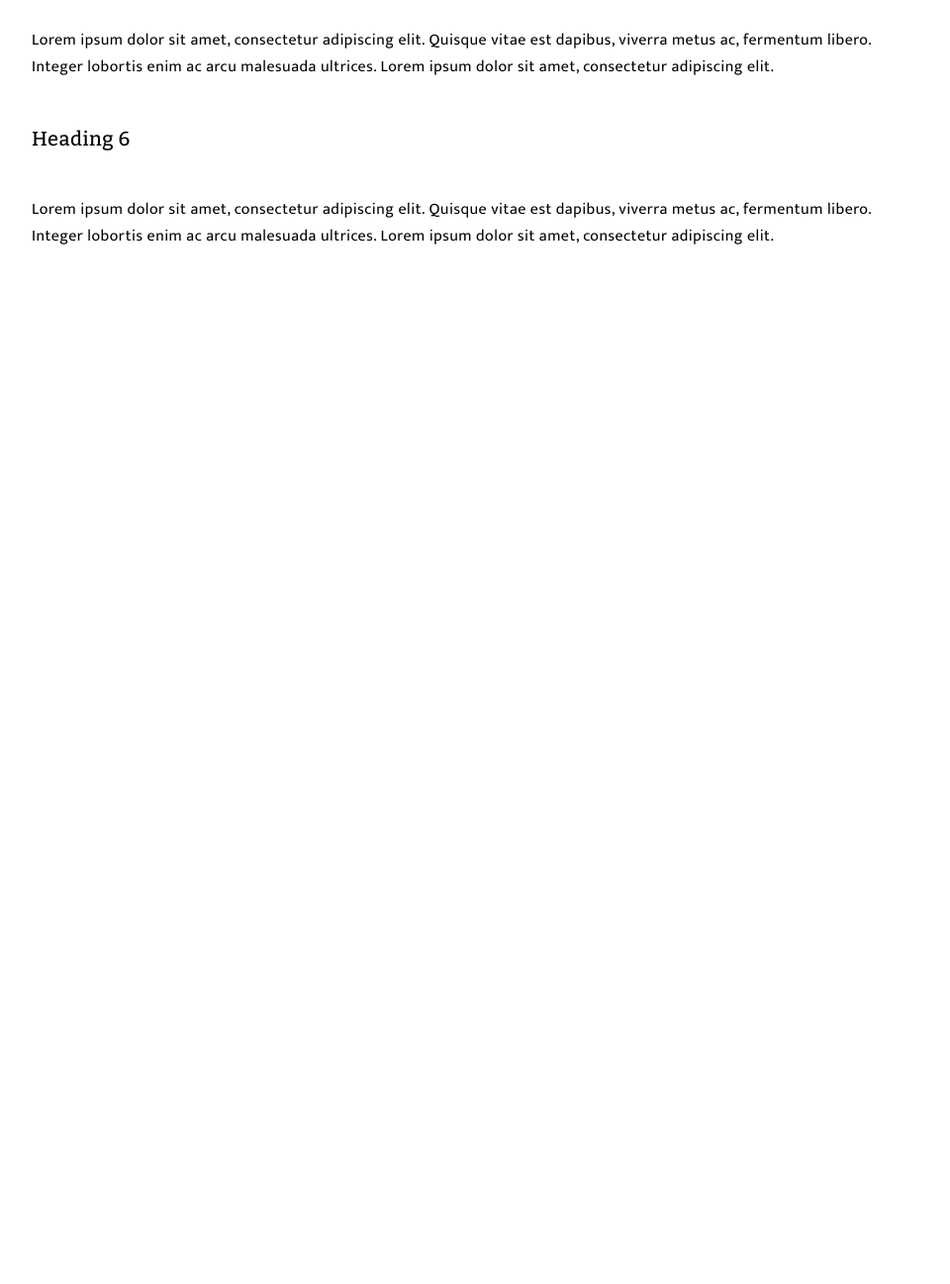
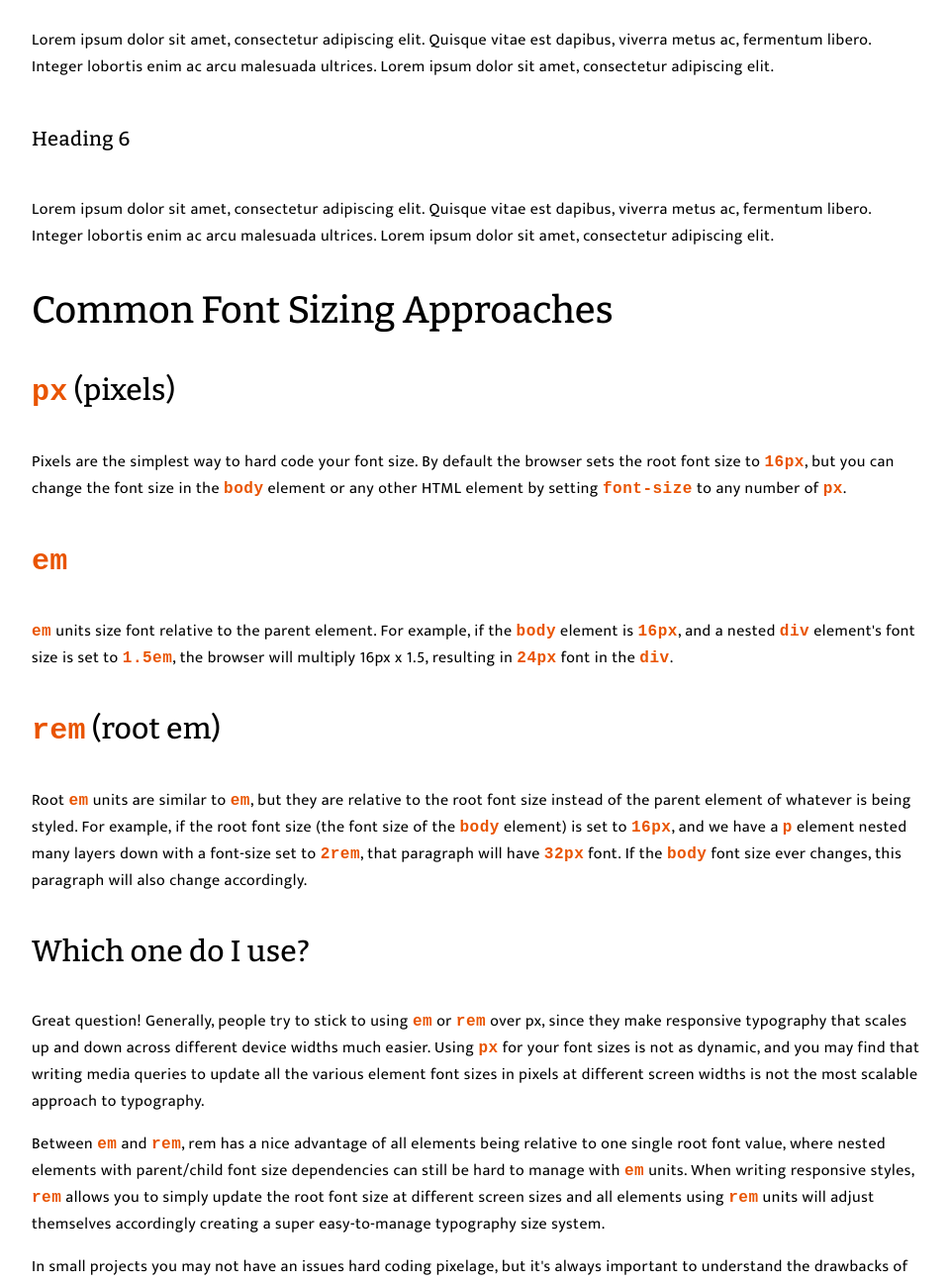
Before and after one commit to mattbuckwell/blog-post, a plain HTML site: page index.html in a window 1280 px wide. Shown: the part 1503-2800 px from the top of the page at 99% size, without its empty margins (158-1118 px from the left). Before the commit the page ends 1803 px from the top, so only its background shows below. Drawn offline with nearby package versions, Linux system fonts and the light colour scheme.

Commit message:
adding in code styles

```diff
--- a/index.html
+++ b/index.html
@@ -21,8 +21,9 @@
       <p class="headline">
         Headlines, like this one, are great ways to quickly capture the reader's
         attention, to give them a sumary, intro, or other important information
-        in a web page. You can use text-transform: uppercase; to make a whole
-        body of text uppercase using CSS if you really need to grab attention!
+        in a web page. You can use <code>text-transform: uppercase;</code> to
+        make a whole body of text uppercase using CSS if you really need to grab
+        attention!
       </p>
       <p>
         Okay, now that we're done screaming in the headline in all caps (which
@@ -51,18 +52,22 @@
         information much more organized and easier to digest for our users."
         <cite>– A wise person</cite>
       </blockquote>
+
       <hr />
+
       <h3>a new section</h3>
       <p>
-        And just like that, we've got a new section of content separated by a hr
+        And just like that, we've got a new section of content separated by a
+        <code>hr</code>
         element (a 'horizontal rule' or a divider) and a new heading. Isn't
         putting content together fun?
       </p>
       <p>
-        Notice as well that when we entered in the H3 content, it was all
-        lowercase, but now it's in a nice Title Case, where the first letter of
-        each word is capitalized. We did that with CSS! Using text-transform:
-        capitalize; we can implement title cased content.
+        Notice as well that when we entered in the <code>H3</code> content, it
+        was all lowercase, but now it's in a nice Title Case, where the first
+        letter of each word is capitalized. We did that with CSS! Using
+        <code> text-transform: capitalize; </code> we can implement title cased
+        content.
       </p>
       <h4>Heading 4</h4>
       <p>
@@ -85,6 +90,59 @@
         ac arcu malesuada ultrices. Lorem ipsum dolor sit amet, consectetur
         adipiscing elit.
       </p>
+
+      <h3>Common Font Sizing Approaches</h3>
+      <h4><code>px</code> (pixels)</h4>
+      <p>
+        Pixels are the simplest way to hard code your font size. By default the
+        browser sets the root font size to <code>16px</code>, but you can change
+        the font size in the <code>body</code> element or any other HTML element
+        by setting <code>font-size</code> to any number of <code>px</code>.
+      </p>
+      <h4><code>em</code></h4>
+      <p>
+        <code>em</code> units size font relative to the parent element. For
+        example, if the <code>body</code> element is <code>16px</code>, and a
+        nested <code>div</code> element's font size is set to
+        <code>1.5em</code>, the browser will multiply 16px x 1.5, resulting in
+        <code>24px</code> font in the <code>div</code>.
+      </p>
+      <h4><code>rem</code> (root em)</h4>
+      <p>
+        Root <code>em</code> units are similar to <code>em</code>, but they are
+        relative to the root font size instead of the parent element of whatever
+        is being styled. For example, if the root font size (the font size of
+        the <code>body</code> element) is set to <code>16px</code>, and we have
+        a <code>p</code> element nested many layers down with a font-size set to
+        <code>2rem</code>, that paragraph will have <code>32px</code> font. If
+        the <code>body</code> font size ever changes, this paragraph will also
+        change accordingly.
+      </p>
+      <h4>Which one do I use?</h4>
+      <p>
+        Great question! Generally, people try to stick to using
+        <code>em</code> or <code>rem</code> over px, since they make responsive
+        typography that scales up and down across different device widths much
+        easier. Using <code>px</code> for your font sizes is not as dynamic, and
+        you may find that writing media queries to update all the various
+        element font sizes in pixels at different screen widths is not the most
+        scalable approach to typography.
+      </p>
+      <p>
+        Between <code>em</code> and <code>rem</code>, rem has a nice advantage
+        of all elements being relative to one single root font value, where
+        nested elements with parent/child font size dependencies can still be
+        hard to manage with <code>em</code> units. When writing responsive
+        styles, <code>rem</code> allows you to simply update the root font size
+        at different screen sizes and all elements using <code>rem</code>
+        units will adjust themselves accordingly creating a super easy-to-manage
+        typography size system.
+      </p>
+      <p>
+        In small projects you may not have an issues hard coding pixelage, but
+        it's always important to understand the drawbacks of writing styles that
+        may not be responsive or dynamic.
+      </p>
     </div>
   </body>
 </html>
--- a/style.css
+++ b/style.css
@@ -53,6 +53,11 @@ h6 {
     padding: 32px;
 }
 
+code {
+    color: #e95400;
+    font-weight: bold;
+}
+
 .content h3 {
     text-transform: capitalize;
 }
```
